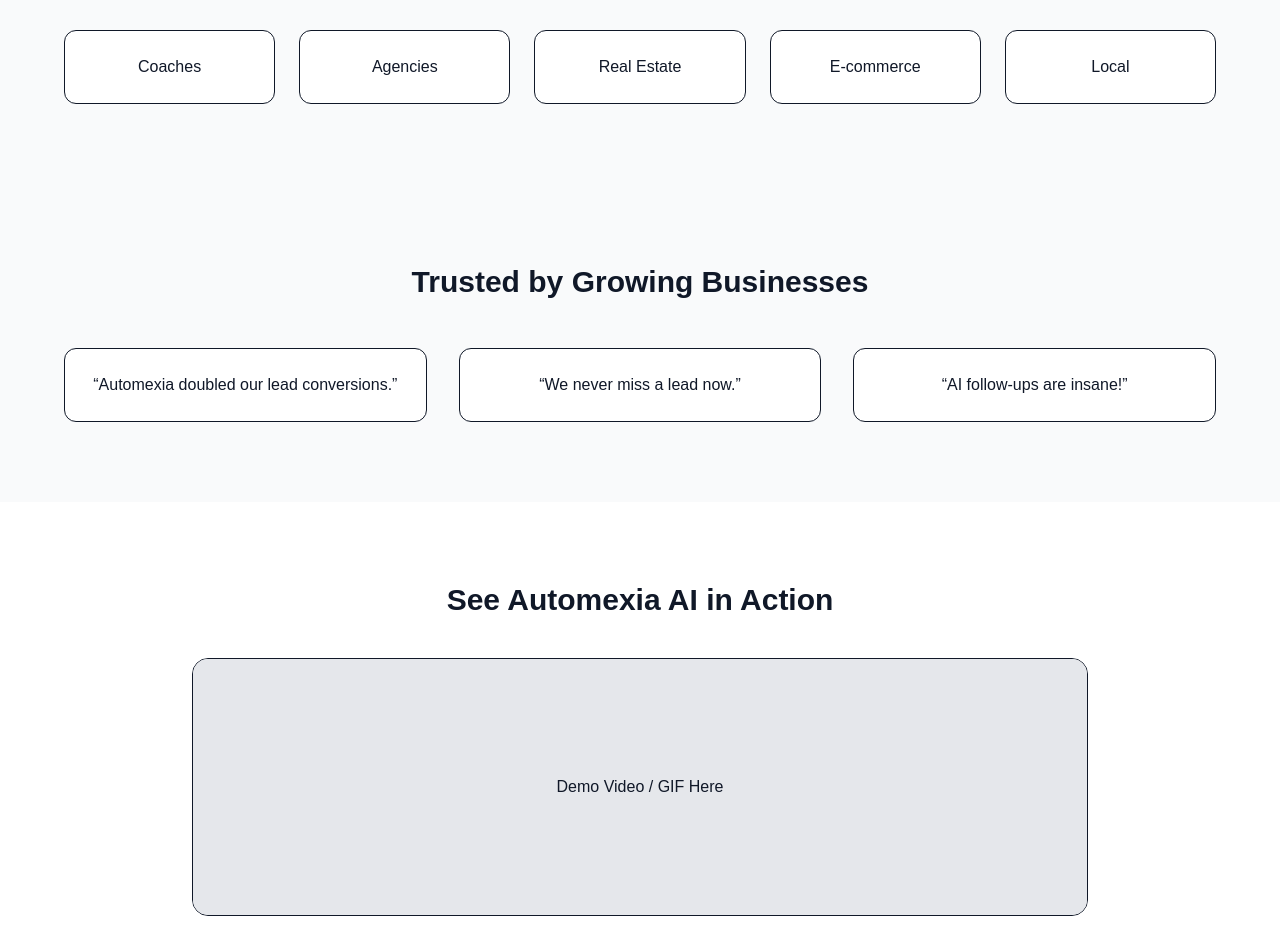
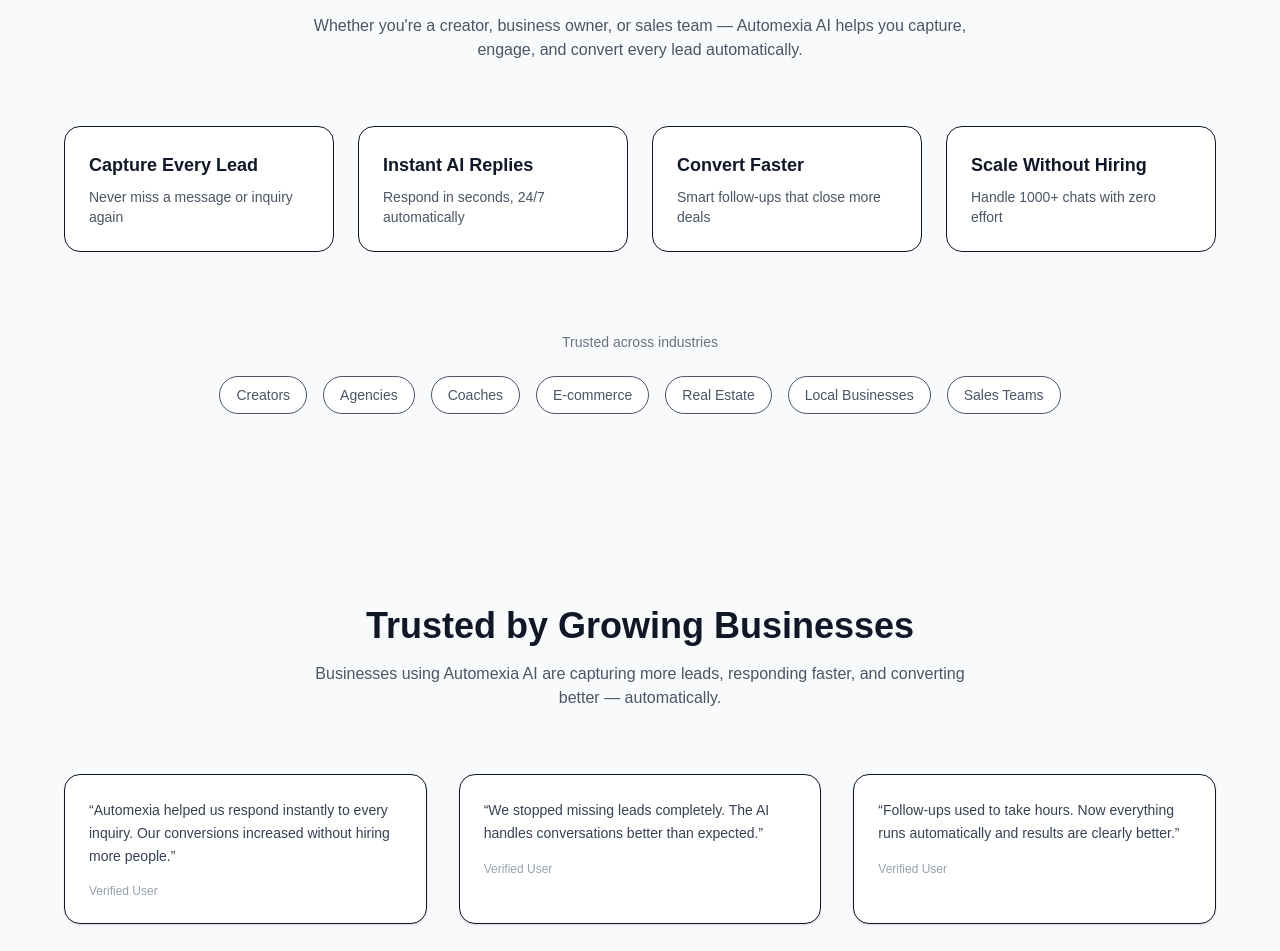
Before and after one commit to tyagivarshit/automexiaai, a Next.js app: page / in a window 1280 px wide. Shown: the part 1281-2232 px from the top of the page. Built offline with nearby package versions, Linux system fonts and the light colour scheme.

Commit message:
trust done

```diff
--- a/app/page.tsx
+++ b/app/page.tsx
@@ -158,34 +158,126 @@
       </section>
 
       {/* ================= USE CASE ================= */}
-      <section className="px-6 md:px-16 py-20 bg-gray-50">
-        <div className="max-w-6xl mx-auto text-center">
+<section className="px-6 md:px-16 py-24 bg-gray-50">
+  <div className="max-w-7xl mx-auto text-center">
+
+    {/* Heading */}
     <h2 className="text-3xl md:text-4xl font-semibold">
-            Built for Growth Businesses
+      Built for Anyone Who Wants More Leads & Sales
     </h2>
+    <p className="mt-4 text-gray-600 max-w-2xl mx-auto">
+      Whether you're a creator, business owner, or sales team — Automexia AI helps you capture, engage, and convert every lead automatically.
+    </p>
 
-          <div className="grid grid-cols-2 md:grid-cols-5 gap-6 mt-12">
-            {["Coaches","Agencies","Real Estate","E-commerce","Local"].map((u,i)=>(
-              <div key={i} className="p-6 bg-white rounded-xl border">{u}</div>
+    {/* Problem-Based Cards (Main Conversion Section) */}
+    <div className="grid sm:grid-cols-2 md:grid-cols-4 gap-6 mt-16">
+
+      {[
+        {
+          title: "Capture Every Lead",
+          desc: "Never miss a message or inquiry again"
+        },
+        {
+          title: "Instant AI Replies",
+          desc: "Respond in seconds, 24/7 automatically"
+        },
+        {
+          title: "Convert Faster",
+          desc: "Smart follow-ups that close more deals"
+        },
+        {
+          title: "Scale Without Hiring",
+          desc: "Handle 1000+ chats with zero effort"
+        },
+      ].map((item, i) => (
+        <div
+          key={i}
+          className="p-6 bg-white rounded-2xl border hover:shadow-xl transition text-left"
+        >
+          <h3 className="font-semibold text-lg">{item.title}</h3>
+          <p className="mt-2 text-sm text-gray-600">{item.desc}</p>
+        </div>
       ))}
     </div>
+
+    {/* Divider */}
+    <div className="mt-20">
+      <p className="text-sm text-gray-500">Trusted across industries</p>
+    </div>
+
+    {/* Industry Tags (Secondary) */}
+    <div className="flex flex-wrap justify-center gap-4 mt-6">
+      {[
+        "Creators",
+        "Agencies",
+        "Coaches",
+        "E-commerce",
+        "Real Estate",
+        "Local Businesses",
+        "Sales Teams",
+      ].map((item, i) => (
+        <div
+          key={i}
+          className="px-4 py-2 bg-white border rounded-full text-sm text-gray-600 hover:shadow-md transition"
+        >
+          {item}
+        </div>
+      ))}
+    </div>
+
   </div>
 </section>
 
       {/* ================= TRUST ================= */}
-      <section className="px-6 md:px-16 py-20 bg-gray-50">
-        <div className="max-w-6xl mx-auto text-center">
-          <h2 className="text-3xl font-semibold">Trusted by Growing Businesses</h2>
+<section className="px-6 md:px-16 py-24 bg-gray-50">
+  <div className="max-w-7xl mx-auto text-center">
 
-          <div className="grid md:grid-cols-3 gap-8 mt-12">
+    {/* Heading */}
+    <h2 className="text-3xl md:text-4xl font-semibold">
+      Trusted by Growing Businesses
+    </h2>
+    <p className="mt-4 text-gray-600 max-w-2xl mx-auto">
+      Businesses using Automexia AI are capturing more leads, responding faster, and converting better — automatically.
+    </p>
+
+    {/* Testimonials */}
+    <div className="grid md:grid-cols-3 gap-8 mt-16">
+
       {[
-              "“Automexia doubled our lead conversions.”",
-              "“We never miss a lead now.”",
-              "“AI follow-ups are insane!”",
-            ].map((t,i)=>(
-              <div key={i} className="p-6 bg-white border rounded-xl">{t}</div>
+        {
+          text: "Automexia helped us respond instantly to every inquiry. Our conversions increased without hiring more people.",
+        },
+        {
+          text: "We stopped missing leads completely. The AI handles conversations better than expected.",
+        },
+        {
+          text: "Follow-ups used to take hours. Now everything runs automatically and results are clearly better.",
+        },
+      ].map((item, i) => (
+        <div
+          key={i}
+          className="p-6 bg-white border rounded-2xl shadow-sm hover:shadow-xl transition text-left"
+        >
+          <p className="text-gray-700 text-sm leading-relaxed">
+            “{item.text}”
+          </p>
+
+          {/* subtle trust indicator */}
+          <div className="mt-4 text-xs text-gray-400">
+            Verified User
+          </div>
+        </div>
       ))}
+
     </div>
+
+    {/* Bottom Trust Line */}
+    <div className="mt-16">
+      <p className="text-sm text-gray-500">
+        Helping businesses automate conversations and increase revenue across industries
+      </p>
+    </div>
+
   </div>
 </section>
 
```
Lines whose indentation alone changed are shown as unchanged.
